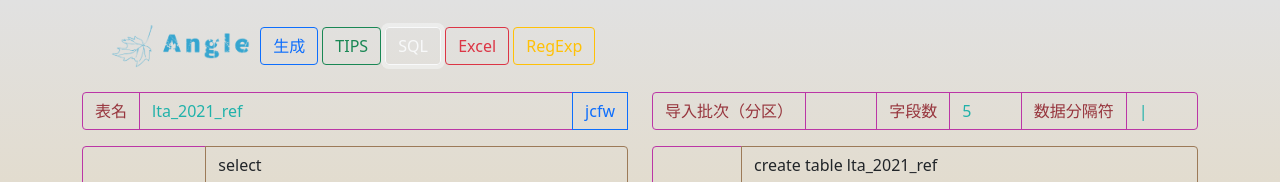
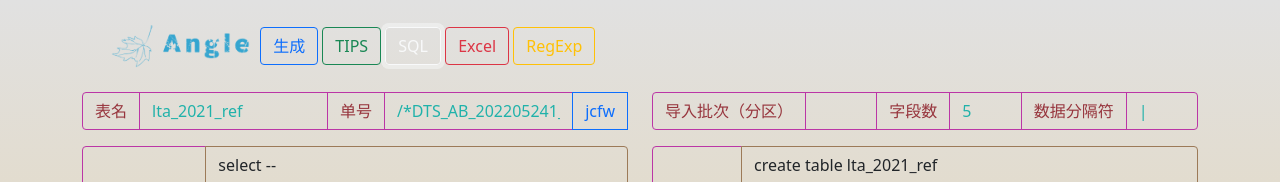
Before and after one commit to ltianan/ltianan.github.io, a plain HTML site: page sqlhelper.html in a window 1280 px wide. Both pictures are taken after a click on the button "SQL". Shown: the top 182 px of the page. Drawn offline with Linux system fonts and the light colour scheme.

Commit message:
sql+单号

```diff
--- a/sqlhelper.html
+++ b/sqlhelper.html
@@ -150,6 +150,18 @@
         if(localStorage.getItem("tablename")!=undefined){
             $("#tablename").val(localStorage.getItem("tablename"));
         }
+        if(localStorage.getItem("page3_odrno")!=undefined){
+            $("#page3_odrno").val(localStorage.getItem("page3_odrno"));
+        }
+
+        $("#page3_odrno").blur(function(){
+            if($("#page3_odrno").val()!=""){
+                localStorage.setItem("page3_odrno",$("#page3_odrno").val());
+            }else{
+                localStorage.removeItem("page3_odrno");
+            }
+        });
+
 
         $("#btn-jcfw").change(function(){
             var tablename=$("#page3_tbname").val();
@@ -350,7 +362,7 @@
         })
 
 
-        $("#page3_tbname,#page3_condition,#page3_order,#page3_rc,#page3_group,#page3_field_cnt,#page3_field_seperator,#page3_batch,#page3_nbr").keyup(sql3);
+        $("#page3_tbname,#page3_odrno,#page3_condition,#page3_order,#page3_rc,#page3_group,#page3_field_cnt,#page3_field_seperator,#page3_batch,#page3_nbr").keyup(sql3);
 
         $("#save").click(saveTextAsFile);
 
@@ -394,6 +406,7 @@
             $('body').addClass('w');
             var page3_tbname=$("#page3_tbname").val();
             page3_tbname=page3_tbname==""? $("#page3_tbname").attr("placeholder"):page3_tbname;
+            var page3_odrno=$("#page3_odrno").val();
             if($("#btn-jcfw").is(':checked')){
                 if(page3_tbname.substr(0,4)=="jcfw"){
                 }else{
@@ -408,17 +421,17 @@
             var page3_group=$("#page3_group").val();
             var page3_nbr=$("#page3_nbr").val();
             page3_tablealias="a";
-            $("#page3_sql1").val("select\n" +
+            $("#page3_sql1").val("select --"+page3_odrno+"\n"+
                     "    "+page3_tablealias+".*\n" +
                     "from\n" +
                     "    "+page3_tbname + " " + page3_tablealias + " limit 10;" );
             var fivedaysago=new Date(new Date().setDate((new Date().getDate()-5))).format("yyyyMMdd");
-            $("#page3_sql5").val("select\n" +
+            $("#page3_sql5").val("select --"+page3_odrno+"\n"+
                     "    "+page3_tablealias+".*\n" +
                     "from\n" +
                     "    "+page3_tbname + " " + page3_tablealias + " where day='"+fivedaysago+"' limit 10;" );
             var twomonthago=new Date(new Date().setMonth((new Date().getMonth()-2))).format("yyyyMM");
-            $("#page3_sql6").val("select\n" +
+            $("#page3_sql6").val("select --"+page3_odrno+"\n"+
                     "    "+page3_tablealias+".*\n" +
                     "from\n" +
                     "    "+page3_tbname + " " + page3_tablealias + "  where month='"+twomonthago+"' limit 10;" );
@@ -748,6 +761,10 @@
                     <span class="input-group-text" id="basic-addon31">表名</span>
                     <input id="page3_tbname" type="text" class="form-control" placeholder="lta_2021_ref" aria-label="lta_2021_ref"
                     aria-describedby="basic-addon31">
+                    <span class="input-group-text" id="basic-addon32">单号</span>
+                    <input id="page3_odrno" type="text" class="form-control" placeholder="/*DTS_AB_202205241_2002669560*/" aria-label="/*DTS_AB_202205241_2002669560*/"
+                    aria-describedby="basic-addon32">
+
                     <input type="checkbox" class="btn-check" id="btn-jcfw" autocomplete="off">
                     <label class="btn btn-outline-primary" for="btn-jcfw">jcfw</label><br>
                 </div>
```
